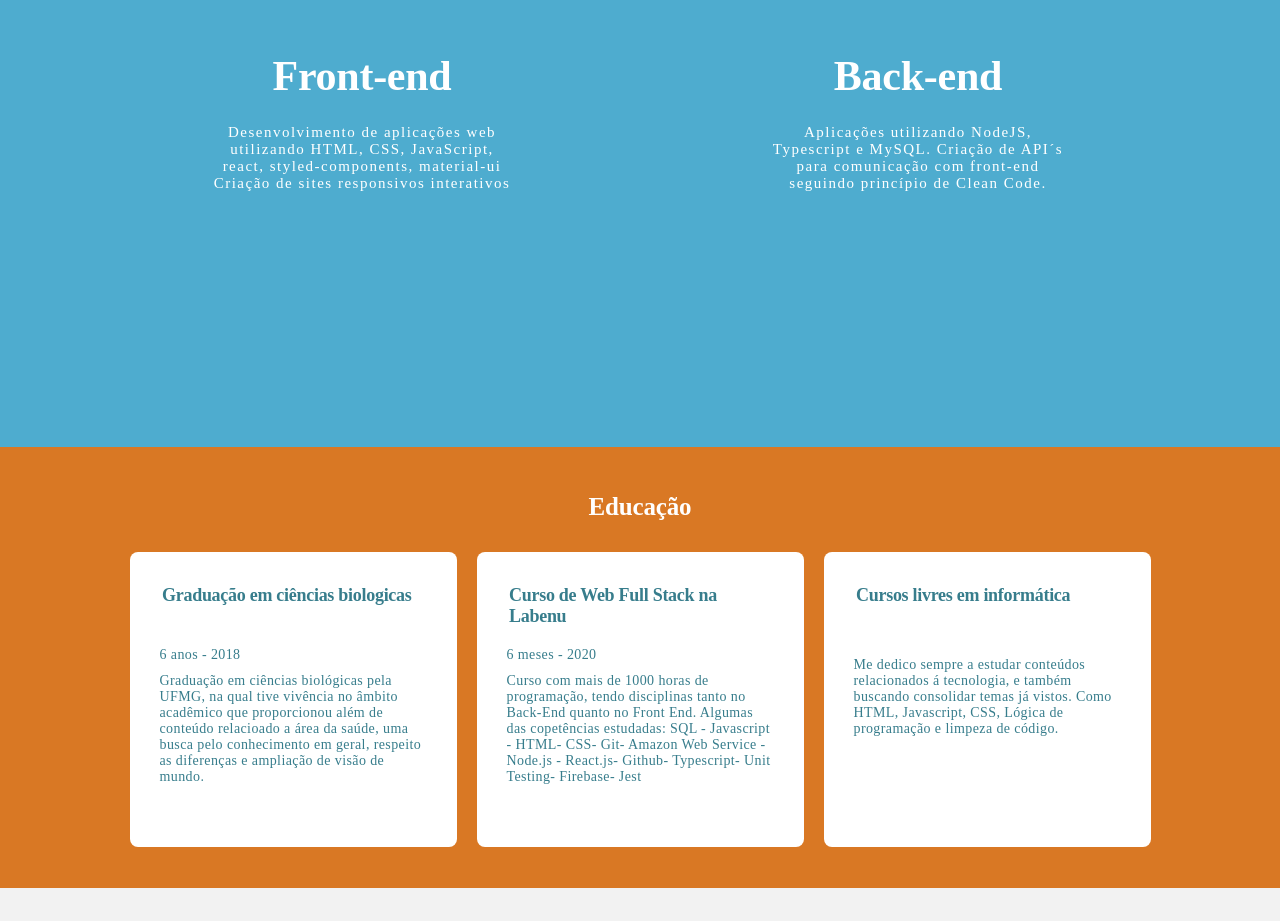
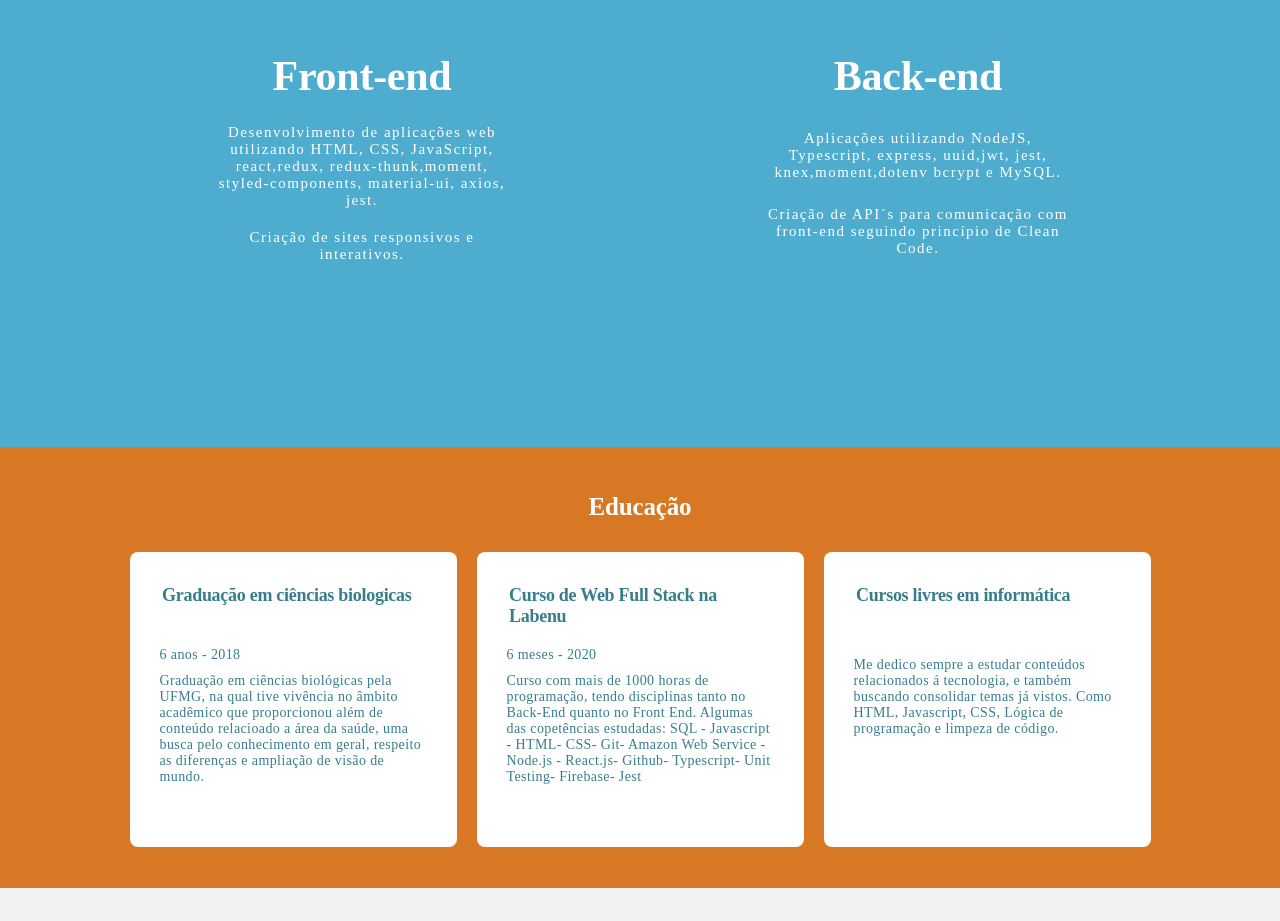
Before and after one commit to felipe0520/portfolio, a React (Create React App) app in the folder portfolio-felipe/: page / in a window 1280 px wide. Shown: the part 1300-2221 px from the top of the page. Built offline with nearby package versions, Linux system fonts and the light colour scheme.

Commit message:
adicionando informacoes

```diff
--- a/portfolio-felipe/src/components/cardInfo/index.js
+++ b/portfolio-felipe/src/components/cardInfo/index.js
@@ -6,6 +6,8 @@ const CardInfo = (props) => {
     <WrapperCard>
       <Title>{props.title}</Title>
       <Description>{props.description}</Description>
+      <Description>{props.descriptionTwo}</Description>
+      <Description>{props.descriptionThree}</Description>
     </WrapperCard>
   );
 };
--- a/portfolio-felipe/src/page/WhatDoIDo/index.js
+++ b/portfolio-felipe/src/page/WhatDoIDo/index.js
@@ -10,14 +10,18 @@ export const WhatDoIDo = () => {
         <CardInfo
           title="Front-end"
           description="Desenvolvimento de aplicações
-      web utilizando HTML, CSS, JavaScript, react, styled-components, material-ui
-      Criação de sites responsivos interativos "
+      web utilizando HTML, CSS, JavaScript, react,redux, redux-thunk,moment, styled-components, material-ui,
+      axios, jest.
+      "
+          descriptionTwo="Criação de sites responsivos e interativos.
+      "
         />
         <CardInfo
           title="Back-end"
           description="Aplicações utilizando NodeJS,
-        Typescript e MySQL.
-        Criação de API´s para
+        Typescript, express, uuid,jwt, jest, knex,moment,dotenv bcrypt  e MySQL.
+       "
+          descriptionTwo="Criação de API´s para
         comunicação com front-end
         seguindo princípio de Clean Code."
         />
```
